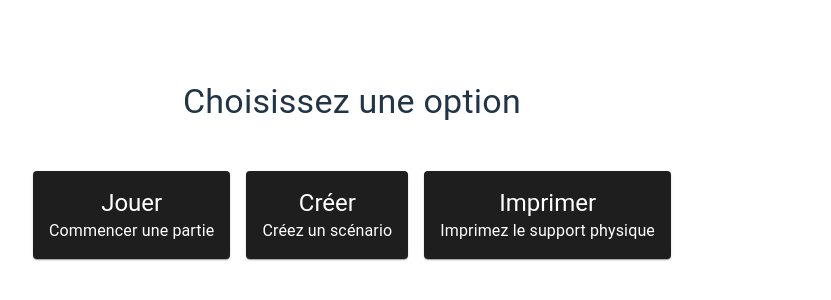
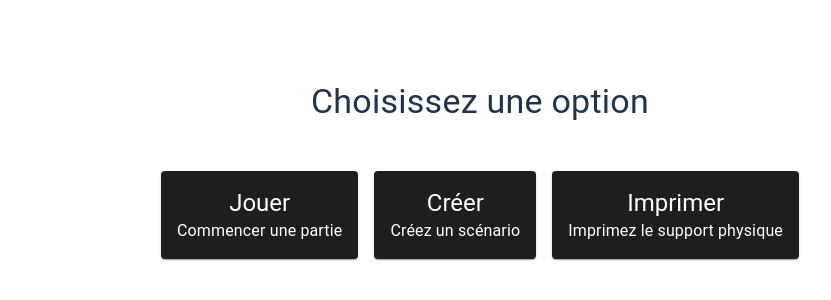
Before and after one commit to PIR-Eco-Anxiety/PIR-Eco-Anxiety.github.io, a React (Vite) app: page /create in a window 1280 px wide. Shown: the part 226-526 px from the top of the page, without its empty margins (160-991 px from the left). Built offline with nearby package versions, Linux system fonts and the light colour scheme.

Commit message:
Fix css issue

```diff
--- a/src/index.css
+++ b/src/index.css
@@ -16,7 +16,7 @@
 #root {
   max-width: 1280px;
   width: 80%;
-  margin: 2 auto;
+  margin: 2rem auto;
   text-align: center;
 }
 
```
